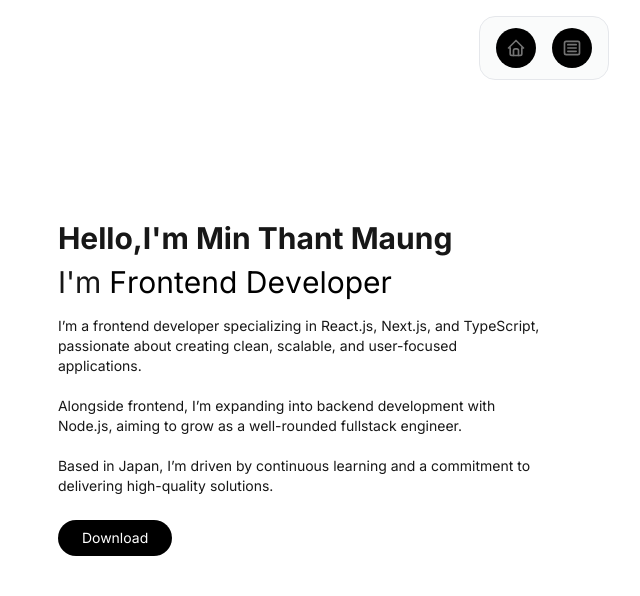
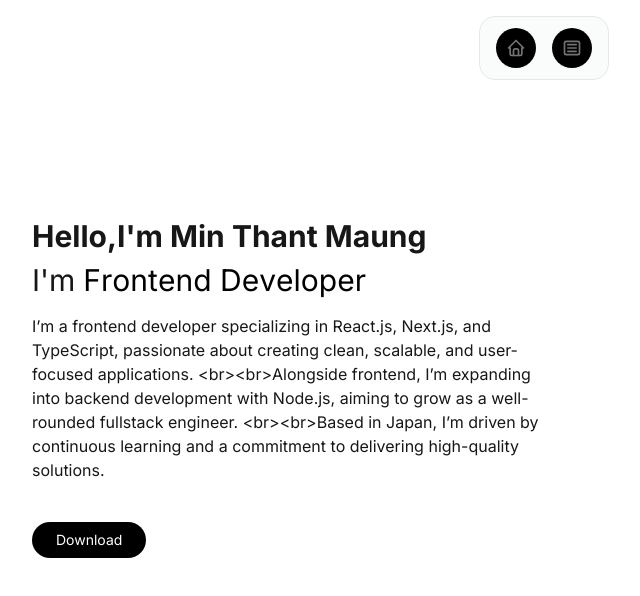
Before and after one commit to MinThantMaung/portfolio-latest, a Next.js app: page / in a window 1280 px wide. Shown: the top 596 px of the page, without its empty margins (96-736 px from the left). Built offline with nearby package versions, Linux system fonts and the light colour scheme.

Commit message:
feat:update code for hero and skill component

```diff
--- a/src/app/(hero)/page.tsx
+++ b/src/app/(hero)/page.tsx
@@ -13,8 +13,8 @@ const Hero = () => {
 
   return (
     <>
-      <div className="min-h-screen flex justify-center items-center">
-        <div className="flex mx-4 md:mx-10">
+      <div className="min-h-screen flex justify-center items-center mx-4 md:mx-32">
+        <div className="flex">
           <div className="md:w-1/2">
             <h2 className="text-2xl md:text-3xl font-bold mb-2">
               {staticData.name}
@@ -22,10 +22,9 @@ const Hero = () => {
             <div className="flex text-2xl md:text-3xl mb-4">
               {staticData.role} <FlipWords words={words} /> <br />
             </div>
-
-            <div className="text-sm">
-              <RichTextRenderer content={staticData.title} />
-            </div>
+            <p>{staticData.title}</p>
+            <p className="my-4">{staticData.subtitle}</p>
+            <p>{staticData.title_description}</p>
             <a
               href="/resume/minthantmaung.pdf"
               download
--- /dev/null
+++ b/src/app/components/about.tsx
@@ -0,0 +1,7 @@
+import React from "react";
+
+const about = () => {
+  return <div>about</div>;
+};
+
+export default about;
--- a/src/app/components/skills.tsx
+++ b/src/app/components/skills.tsx
@@ -8,11 +8,9 @@ import { staticData } from "../static";
 export function Skills() {
   return (
     <>
-      <h2 className="text-center font-bold text-3xl">SKILLS</h2>
-      <div className="text-center text-lg my-4 md:mx-52 mx-4">
-        {staticData.skill_description}
-      </div>
-      <div className="h-52 bg-white flex flex-col antialiased items-center justify-center relative overflow-hidden">
+      <h2 className="ml-4 md:ml-32 font-bold text-3xl">SKILLS</h2>
+      <div className="mx-4 md:mx-32 mt-6">{staticData.skill_description}</div>
+      <div className="h-52 bg-white flex flex-col antialiased items-center justify-center relative overflow-hidden my-12 md:my-32">
         <InfiniteMovingCards items={skills} direction="left" speed="slow" />
       </div>
     </>
--- a/src/app/page.tsx
+++ b/src/app/page.tsx
@@ -2,6 +2,7 @@ import Hero from "./(hero)/page";
 import { Suspense } from "react";
 import LoadingTest from "./ui/loadingTest";
 import { Skills } from "./components/skills";
+import Timeline from "./components/timeline";
 
 export default function Home() {
   return (
@@ -9,6 +10,7 @@ export default function Home() {
       <div className="bg-white text-black">
         <Hero />
         <Skills />
+        <Timeline />
       </div>
     </>
   );
```
